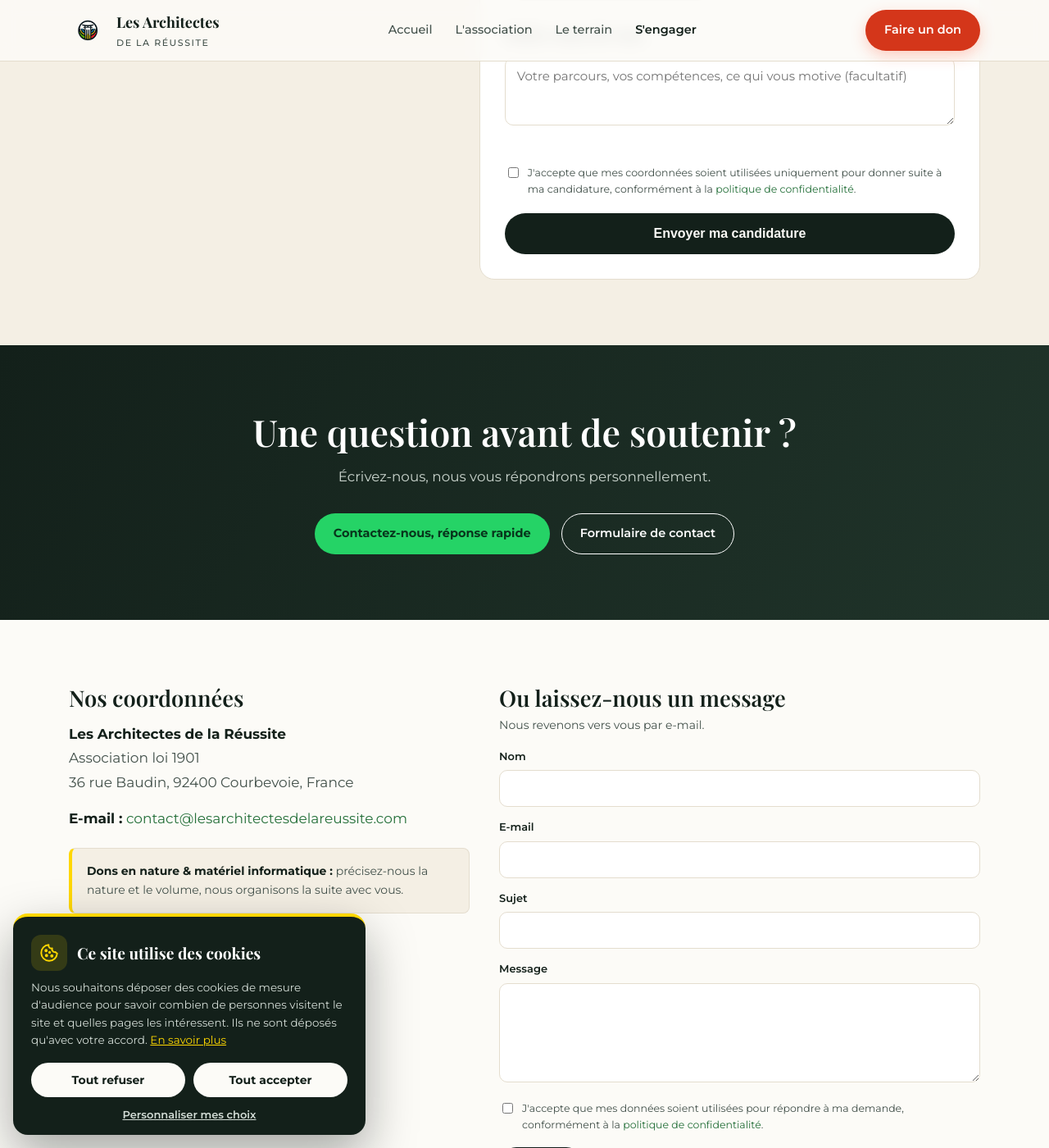
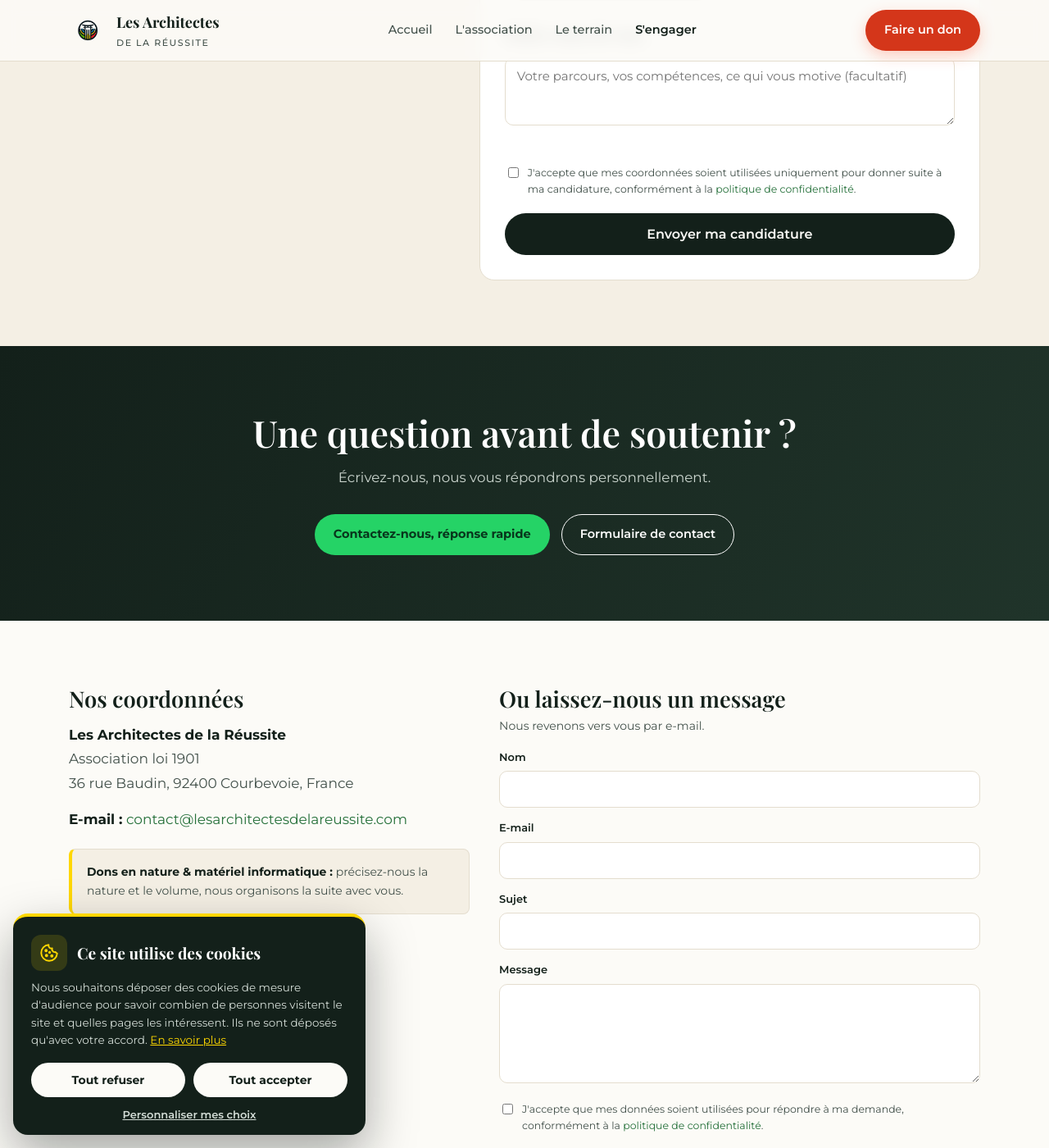
Before and after one commit to Nacimuus/architectes-reussite-site, a Jekyll site: the page built from soutenir.html, in a window 1280 px wide and 1400 px high, scrolled down 2622 px. Shown: the whole window at 82% size. Built offline with Jekyll 4.4.1, drawn with Linux system fonts in a browser that asks for light colours.

Commit message:
Optimisation mobile de toutes les pages
- S'engager : bouton « Contactez-nous directement » sur toute la largeur, e-mails sans débordement
- Pages légales : plus de débordement horizontal sur petits écrans
- Champs de formulaire à 16 px (pas de zoom iOS), zones tactiles de 44 px (pied de page, fil d'Ariane, liens retour, cookies)
- En-têtes clairs moins hauts, case newsletter réalignée, cartes équipe ajustées en 320 px
- Boutons en Montserrat partout

Co-Authored-By: Claude Opus 5.5 <noreply@anthropic.com>
Claude-Session: https://claude.ai/code/session_019TyHidqMGp53Q6wA9uig6Z

```diff
--- a/assets/css/style.css
+++ b/assets/css/style.css
@@ -724,3 +724,31 @@ button[disabled]{opacity:.6;cursor:wait}
 @media(prefers-reduced-motion:reduce){.pcard.lit .colonnade i{animation:none}}
 .contact-direct{padding:56px 0 0}.contact-direct .wa-hero{margin-bottom:0}
 .assoc-hero .h1-em{color:var(--gold)}
+
+/* ===== optimisation mobile, toutes pages (nov. 2026) ===== */
+button,input,select,textarea{font-family:inherit}
+a[href^="mailto:"]{overflow-wrap:break-word}
+.rich p,.legal p,.prose p{overflow-wrap:break-word}
+.news .consent{align-items:flex-start;text-align:left}
+.news .consent input{margin-top:3px;flex:none}
+@media(max-width:860px){
+  /* champs à 16 px : évite le zoom automatique d'iOS au toucher */
+  .field input,.field textarea,.field select,.news input[type=email],.amount-free input{font-size:16px}
+  /* bandeaux d'en-tête clairs : moins de vide */
+  .phero .wrap{padding:44px 24px 40px}
+  /* bloc « Contactez-nous directement » : bouton sur toute la largeur */
+  .wa-hero{padding:24px 20px}
+  .wa-hero .btn{white-space:normal;text-align:center;width:100%;justify-content:center}
+  .support-card .btn-wa{white-space:normal;text-align:center}
+  /* zones tactiles d'au moins 44 px */
+  .fnav a,.fnav .flink{padding:9px 0;min-height:44px;display:flex;align-items:center}
+  .crumb a{display:inline-block;padding:10px 0}
+  .back-hub{padding:12px 0}
+  .cb-link{padding:12px 8px;margin-top:4px}
+  .tc-flip{min-height:42px}
+  .tc-skills li{font-size:12px}
+  .tc-role{font-size:11px}
+  .pcard .pill{font-size:12px}
+  .consent a{display:inline-block;padding:4px 0}
+}
+@media(max-width:350px){.tcard{height:500px}.tc-back{padding:22px 18px 18px}.tc-back p{font-size:13px;line-height:1.5}}
--- a/index.html
+++ b/index.html
@@ -182,7 +182,7 @@ permalink: /
       <input type="email" name="email" placeholder="Votre adresse e-mail" aria-label="Votre adresse e-mail" required>
       <button class="btn btn-solid" type="submit">S'inscrire</button>
     </form>
-    <label class="consent"><input type="checkbox" name="consentement" form="newsletter-form" value="Oui : réception de la newsletter (politique de confidentialité, version novembre 2026)" required> J'accepte de recevoir la newsletter et la <a href="{{ '/politique-confidentialite/' | relative_url }}" style="color:var(--green-deep)">politique de confidentialité</a>.</label>
+    <label class="consent"><input type="checkbox" name="consentement" form="newsletter-form" value="Oui : réception de la newsletter (politique de confidentialité, version novembre 2026)" required><span>J'accepte de recevoir la newsletter et la <a href="{{ '/politique-confidentialite/' | relative_url }}" style="color:var(--green-deep)">politique de confidentialité</a>.</span></label>
     <p id="newsletter-status" class="form-status" role="status" aria-live="polite" hidden></p>
   </div></div>
 </section>
--- a/mentions-legales.html
+++ b/mentions-legales.html
@@ -17,7 +17,7 @@ permalink: /mentions-legales/
     Siège social : {{ site.org.address }}<br>
     Numéro RNA : {% if site.org.rna != "" %}{{ site.org.rna }}{% else %}en cours de publication{% endif %}<br>
     Directeur de la publication : Nacim Touenti, Président.<br>
-    Contact : {% if site.org.email != "" %}{{ site.org.email }}{% else %}via notre <a href="{{ '/soutenir/' | relative_url }}#contact" style="color:var(--green-deep)">page S'engager</a>{% endif %}</p>
+    Contact : {% if site.org.email != "" %}{{ site.org.email | replace: "@", "@<wbr>" }}{% else %}via notre <a href="{{ '/soutenir/' | relative_url }}#contact" style="color:var(--green-deep)">page S'engager</a>{% endif %}</p>
 
     <h2>Hébergement</h2>
     <p>Le site est hébergé par <strong>GitHub, Inc.</strong>, 88 Colin P. Kelly Jr. Street, San Francisco, CA 94107, États-Unis (service GitHub Pages).</p>
--- a/politique-confidentialite.html
+++ b/politique-confidentialite.html
@@ -45,7 +45,7 @@ permalink: /politique-confidentialite/
     <p>Les polices de caractères du site sont hébergées sur notre propre serveur : aucune donnée n'est transmise à un tiers pour les afficher.</p>
 
     <h2>Vos droits</h2>
-    <p>Conformément au RGPD, vous disposez d'un droit d'accès, de rectification, d'effacement, d'opposition, de limitation et de portabilité de vos données, et vous pouvez retirer votre consentement à tout moment. Pour exercer ces droits, contactez-nous {% if site.org.email != "" %}à {{ site.org.email }}{% else %}via notre <a href="{{ '/soutenir/' | relative_url }}#contact" style="color:var(--green-deep)">page S'engager</a>{% endif %}. Nous répondons dans un délai d'un mois. Vous pouvez également adresser une réclamation à la <a href="https://www.cnil.fr" style="color:var(--green-deep)">CNIL</a>.</p>
+    <p>Conformément au RGPD, vous disposez d'un droit d'accès, de rectification, d'effacement, d'opposition, de limitation et de portabilité de vos données, et vous pouvez retirer votre consentement à tout moment. Pour exercer ces droits, contactez-nous {% if site.org.email != "" %}à {{ site.org.email | replace: "@", "@<wbr>" }}{% else %}via notre <a href="{{ '/soutenir/' | relative_url }}#contact" style="color:var(--green-deep)">page S'engager</a>{% endif %}. Nous répondons dans un délai d'un mois. Vous pouvez également adresser une réclamation à la <a href="https://www.cnil.fr" style="color:var(--green-deep)">CNIL</a>.</p>
 
     {% if site.org.ga4 != "" %}
     <h2 id="cookies">Cookies &amp; mesure d'audience</h2>
--- a/soutenir.html
+++ b/soutenir.html
@@ -148,7 +148,7 @@ permalink: /soutenir/
         <h2>Nos coordonnées</h2>
         <p><strong>Les Architectes de la Réussite</strong><br>Association loi 1901<br>{{ site.org.address }}</p>
         <p>
-          {% if site.org.email != "" %}<strong>E-mail :</strong> <a href="mailto:{{ site.org.email }}" style="color:var(--green-deep)">{{ site.org.email }}</a><br>{% else %}<strong>E-mail :</strong> en cours d'activation<br>{% endif %}
+          {% if site.org.email != "" %}<strong>E-mail :</strong> <a href="mailto:{{ site.org.email }}" style="color:var(--green-deep)">{{ site.org.email | replace: "@", "@<wbr>" }}</a><br>{% else %}<strong>E-mail :</strong> en cours d'activation<br>{% endif %}
           {% if site.org.linkedin != "" %}<strong>LinkedIn :</strong> <a href="{{ site.org.linkedin }}" style="color:var(--green-deep)">notre page</a>{% endif %}
         </p>
         <div class="note-box"><strong>Dons en nature &amp; matériel informatique :</strong> précisez-nous la nature et le volume, nous organisons la suite avec vous.</div>
```
